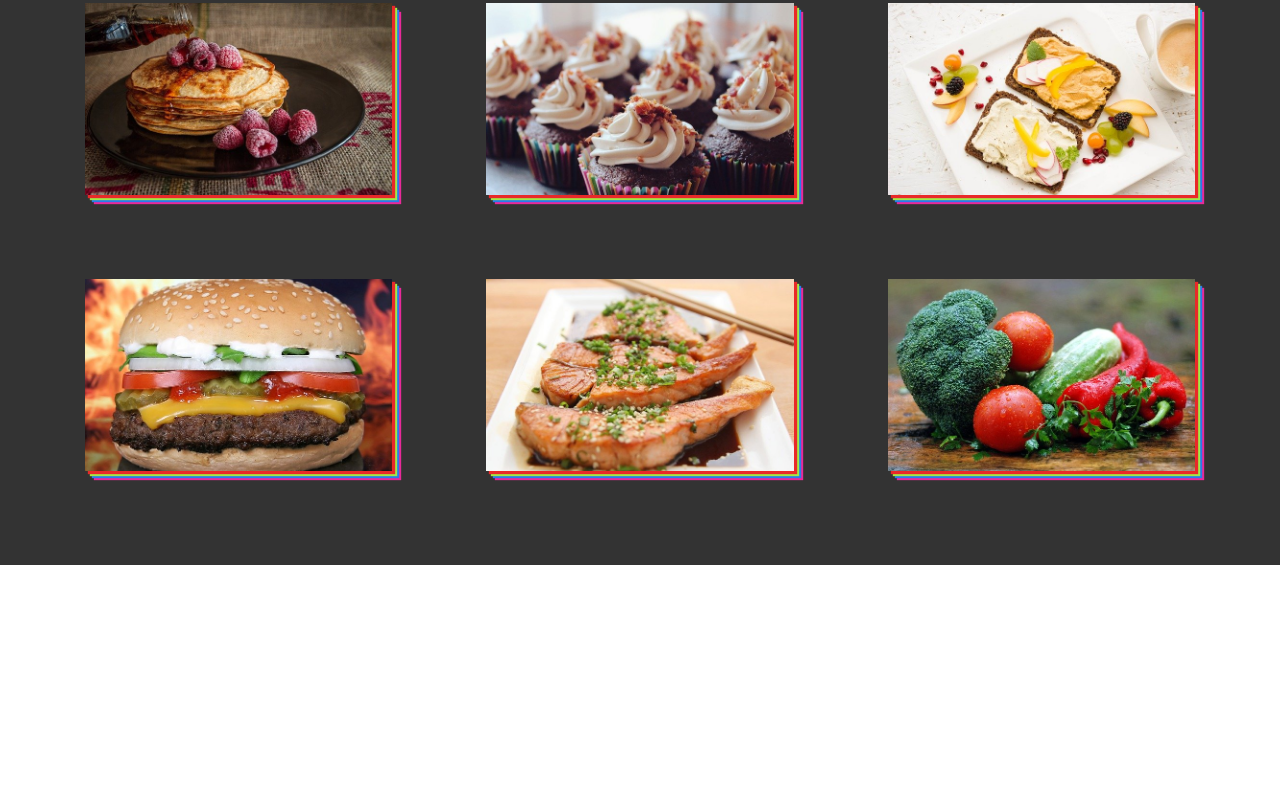
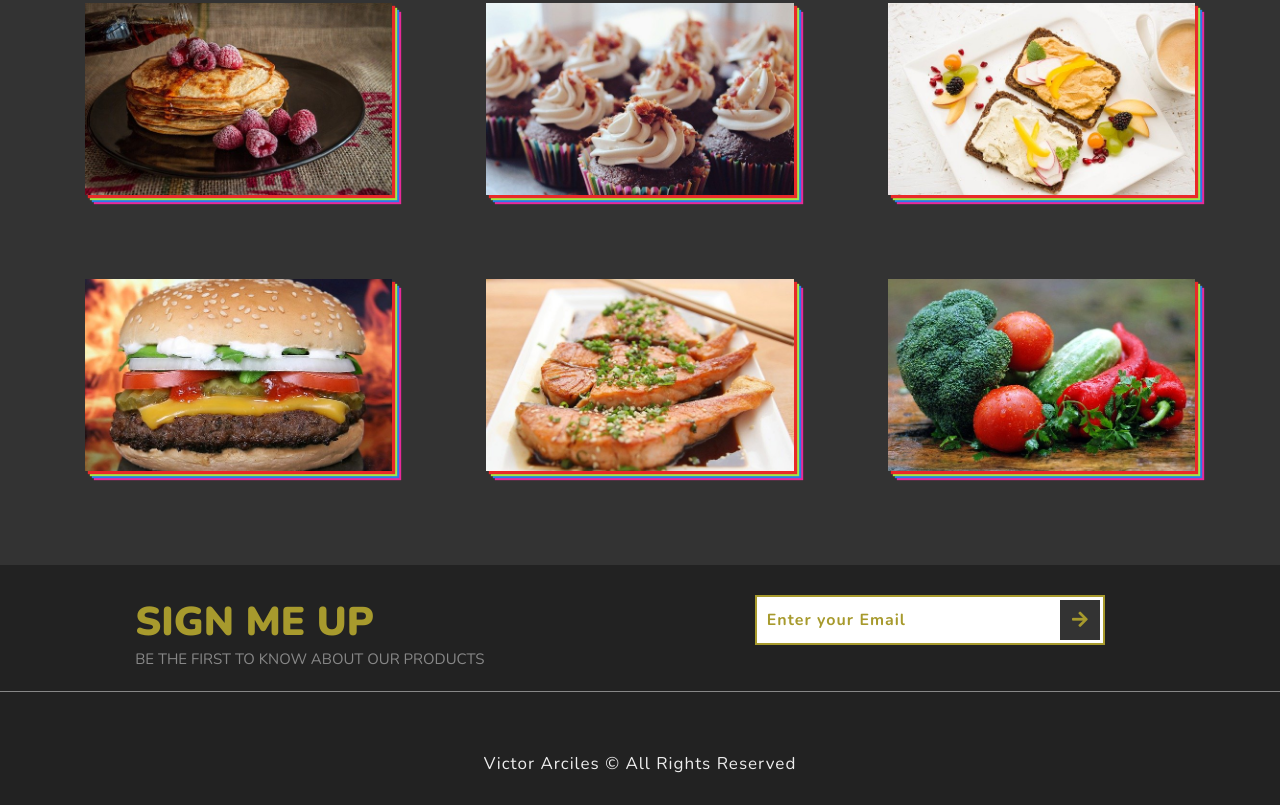
Before and after one commit to arcilesv/restaurant-landing-page, a plain HTML site: page index.html in a window 1280 px wide. Shown: the part 1950-2755 px from the top of the page. Before the commit the page ends 2515 px from the top, so only its background shows below. Drawn offline with nearby package versions, Linux system fonts and the light colour scheme.

Commit message:
Adding Footer

```diff
--- a/index.html
+++ b/index.html
@@ -87,6 +87,21 @@
                 </a>
             </div>
         </section>
+        <div class="section-4">
+            <div class="section-4-text">
+                <h2 class="section-4-heading">Sign Me Up</h2>
+                <p class="section-4-paragraph">Be the first to know about our products</p>
+            </div>
+            <form class="signup-form">
+                <input type="email" class="signup-form-unput" placeholder="Enter your Email">
+                <button type="submit" class="signup-form-btn">
+                    <i class="fas fa-arrow-right"></i>
+                </button>
+            </form>
+            <p class="copyright">
+                Victor Arciles &copy; All Rights Reserved
+            </p>
+        </div>
     </div>
     <script src="/script.js"></script>
 </body>
--- a/styles.css
+++ b/styles.css
@@ -249,3 +249,75 @@ html {
     visibility: visible;
     transition: opacity 1s 1s;
 }
+
+
+.section-4 {
+    width: 100%;
+    height: 30vh;
+    background-color: #222;
+    display: flex;
+    justify-content: space-around;
+    align-items: flex-start;
+    padding: 3rem 0;
+    position: relative;
+}
+
+.section-4-text {
+    text-transform: uppercase;
+}
+
+.section-4-heading {
+    font-size: 4rem;
+    font-weight: 900;
+    color: #a79a2d;
+}
+
+.section-4-paragraph {
+    font-size: 1.5rem;
+    color: #888;
+}
+
+.signup-form {
+    display: flex;
+    align-items: center;
+}
+
+.signup-form input {
+    width: 35rem;
+    height: 5rem;
+    padding: 1rem;
+    border: 0.2rem solid #a79a2d;
+    font-size: 1.6rem;
+    font-weight: 700;
+    letter-spacing: .1rem;
+    color: #a79a2d;
+}
+
+.signup-form input::placeholder {
+    color: #a79a2d;
+}
+
+.signup-form-btn {
+    position: relative;
+    left: -4.5rem;
+    width: 4rem;
+    height: 4rem;
+    background-color: #333;
+    color: #a79a2d;
+    border: none;
+    font-size: 1.8rem;
+    cursor: pointer;
+}
+
+.copyright {
+    position: absolute;
+    bottom: 3rem;
+    font-size: 1.7rem;
+    font-weight: 200;
+    color: #eee;
+    letter-spacing: 0.1rem;
+    border-top: 0.1rem solid #888;
+    padding-top: 6rem;
+    width: 100%;
+    text-align: center;
+}
```
